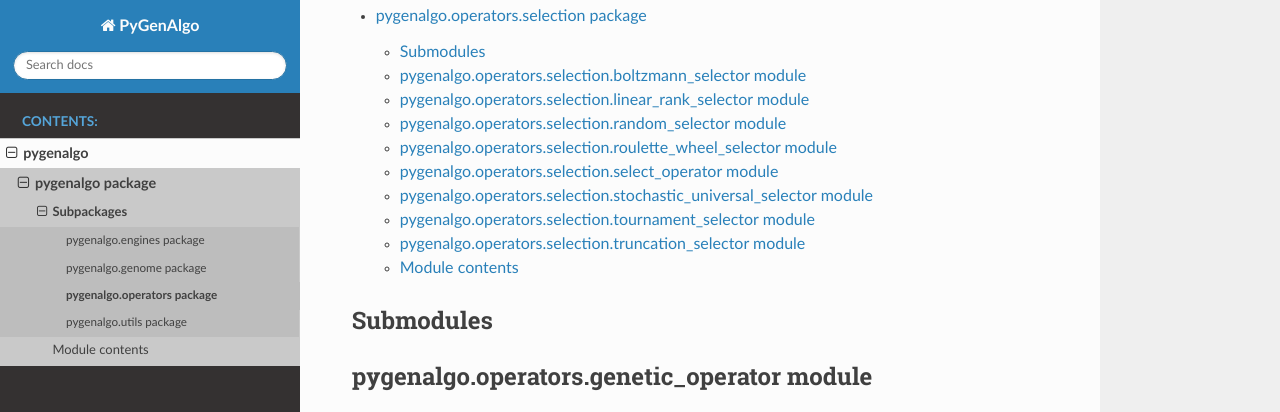
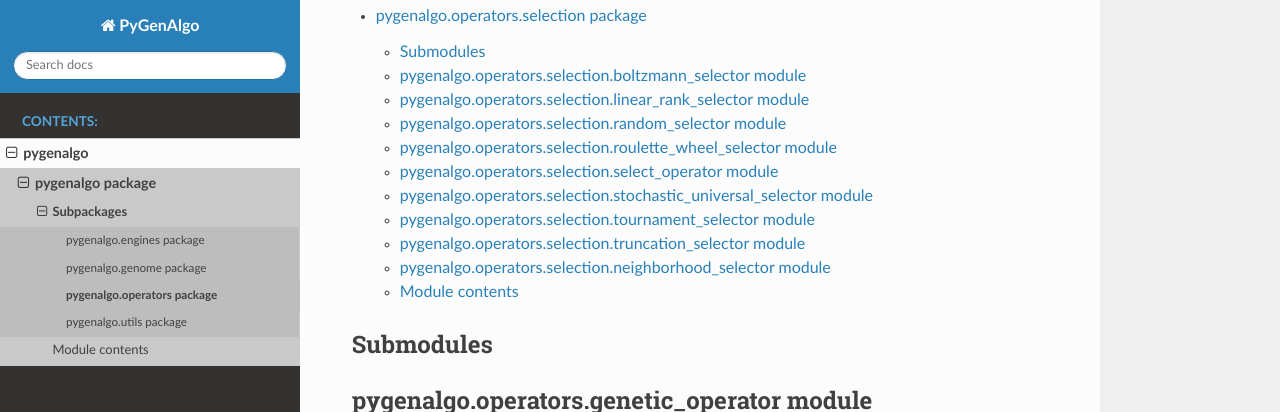
Before and after one commit to vrettasm/PyGeneticAlgorithms, a Sphinx documentation site: the page built from docs/pygenalgo.operators.rst, in a window 1280 px wide and 900 px high, scrolled down 980 px, cut to the strip 0-412 px from the top of the window. Built offline with Sphinx 7.4.7 and the Read the Docs theme 3.1.0, drawn with Linux system fonts in a browser that asks for light colours.

Commit message:
Update docs with the new neighborhood selector.

```diff
--- a/docs/pygenalgo.operators.selection.rst
+++ b/docs/pygenalgo.operators.selection.rst
@@ -68,6 +68,14 @@
    :undoc-members:
    :show-inheritance:
 
+pygenalgo.operators.selection.neighborhood\_selector module
+---------------------------------------------------------
+
+.. automodule:: pygenalgo.operators.selection.neighborhood_selector
+   :members:
+   :undoc-members:
+   :show-inheritance:
+
 Module contents
 ---------------
 
```
